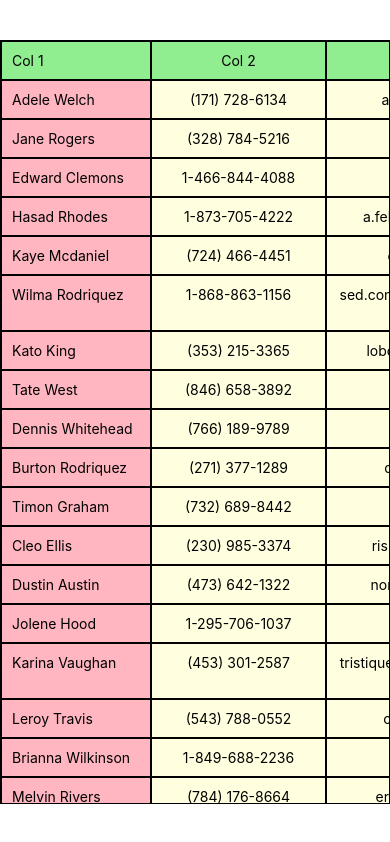
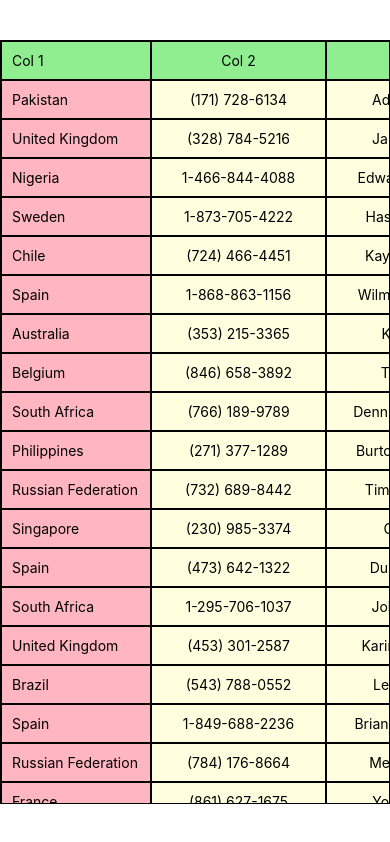
Before and after one commit to DrewIndeed/react-native-projects, a React Native app in the folder freezable-table/: screen / in a window 390 px wide. Built offline with nearby package versions, Linux system fonts and the light colour scheme.

Commit message:
117: refactor: add key attribute for column objects
- ISSUE: long text will push content to jump to next line

```diff
--- a/freezable-table/App.tsx
+++ b/freezable-table/App.tsx
@@ -2,25 +2,6 @@ import { View, StyleSheet } from 'react-native';
 import testData from './testData.js';
 import FreezableTable from './FreezableTable';
 
-/**
- interface FreezableTableProps {
-  data: object[];               REQUIRED, array of objects with consistent number of keys
-  defaultWidth: number;         REQUIRED, fallback width if column width is not defined
-  columns: Column[];            REQUIRED, array of objects
-
-  freezeColNum?: number;        OPTIONAL, desc: number of freeze column from left to right, default = 0
-  freezeHeaderNum?: number;     OPTIONAL, desc: number of freeze header from top to bottom, default = 0
-
-  mainContainerStyles?: object;
-  freezeRowStyles?: object;
-  freezeColStyles?: object;
-  bodyStyles?: object;
-
-  capHeader? boolean;           OPTIONAL, if capHeader AND upperHeader are set, header will be UPPERCASE
-  upperHeader? boolean;
-  innerBorderWidth?: number;
-}
-*/
 export default function App() {
   return (
     <View style={styles.container}>
@@ -31,28 +12,25 @@ export default function App() {
           {
             width: 150,
             header: 'Col 1',
+            key: 'country',
           },
           {
             width: 175,
             header: 'Col 2',
-          },
-          {
-            width: 275,
-            header: 'Col 3',
-          },
-          {
-            width: 300,
-            header: 'Col 4',
+            key: 'phone',
           },
           {
             width: 175,
-            header: 'Col 5',
+            header: 'Col 3',
+            key: 'name',
           },
         ]}
-
-        // freezeColNum={1}
-        // freezeRowNum={0}
-
+        cellRenderer={(key, value, row) => {
+          console.log('cellrenderer', key, value, row);
+          return value;
+        }}
+        freezeColNum={0}
+        freezeRowNum={0}
         mainContainerStyles={{
           marginVertical: 40,
           borderWidth: 1,
--- a/freezable-table/FreezableTable.tsx
+++ b/freezable-table/FreezableTable.tsx
@@ -23,19 +23,16 @@ function capitalizeWords(targetStr: string) {
 }
 
 // get a limited number of obj data
-function sliceDataObj(targetObj: object, limit: number) {
+function sliceDataObj(targetObj: object, limit: number, columnKeys: string[]) {
   // if there is no limit return the whole obj
   if (limit === 0) return targetObj;
-
-  // slice entries array of targetObj
-  const slicedEntries = Object.entries(targetObj).slice(0, limit);
 
   // create new obj container after filtering
   let filterObjContainer: { [key: string]: string } = {};
 
   // populate new obj data
-  slicedEntries.map((entry: [string, string]) => {
-    filterObjContainer[entry[0] as keyof object] = entry[1];
+  columnKeys.map((colKey: string) => {
+    filterObjContainer[colKey] = targetObj[colKey as keyof object];
   });
 
   // return new obj
@@ -45,14 +42,16 @@ function sliceDataObj(targetObj: object, limit: number) {
 /* TYPE HANDLING*/
 type Column = {
   width?: number;
-  header?: string | number;
+  header: string | number;
+  key: string;
 };
+
 interface FreezableTableProps {
   data: object[];
   defaultWidth: number;
-
   columns: Column[];
 
+  cellRenderer?: (key: any, value: any, row: any) => string;
   freezeColNum?: number;
   freezeRowNum?: number;
 
@@ -70,6 +69,7 @@ export default function FreezableTable({
   data,
   defaultWidth,
   columns,
+  cellRenderer,
   freezeColNum,
   freezeRowNum,
   mainContainerStyles,
@@ -202,6 +202,11 @@ export default function FreezableTable({
   const headerOffsetX = useRef(new Animated.Value(0)).current;
   const freezeColOffsetY = useRef(new Animated.Value(0)).current;
 
+  const columnKeys: string[] = [];
+  columns.map((col) => {
+    columnKeys.push(col.key);
+  });
+
   // accumulate width values if freezeColNum is defined
   let accWidth = defaultWidth;
 
@@ -250,7 +255,11 @@ export default function FreezableTable({
   if (freezeRowNum && headerRowDataFrame.length <= data.length - 1) {
     for (let i = 0; i < freezeRowNum - 1; i++) {
       const extraHeaderData: string[] = Object.values(
-        sliceDataObj(data[headerRowDataFrame.length - 1], headers.length)
+        sliceDataObj(
+          data[headerRowDataFrame.length - 1],
+          columns.length,
+          columnKeys
+        )
       );
 
       headerRowDataFrame.push([...extraHeaderData]);
@@ -335,14 +344,18 @@ export default function FreezableTable({
     rowOrder,
     hidden,
   }: {
-    dataItem: object;
+    dataItem: { [key: string]: any };
     rowOrder: number;
     hidden?: boolean;
   }) => {
     // generate data row cells content based on data
     const dataRowContainer: string[] = [];
-    Object.keys(dataItem).forEach((key: string) => {
-      dataRowContainer.push(dataItem[key as keyof object]);
+    columnKeys.forEach((key: string) => {
+      if (cellRenderer) {
+        dataRowContainer.push(cellRenderer(key, dataItem[key], dataItem));
+      } else {
+        dataRowContainer.push('Empty');
+      }
     });
 
     // styles container for first and following cells
@@ -478,7 +491,7 @@ export default function FreezableTable({
                     key={`data-row-${
                       freezeRowNum ? idx + (freezeRowNum - 1) : idx
                     }-hidden`}
-                    dataItem={sliceDataObj(item, headers.length)}
+                    dataItem={sliceDataObj(item, columns.length, columnKeys)}
                     rowOrder={freezeRowNum ? idx + (freezeRowNum - 1) : idx}
                     hidden
                   />
@@ -541,7 +554,7 @@ export default function FreezableTable({
                     key={`data-row-${
                       freezeRowNum ? idx + (freezeRowNum - 1) : idx
                     }-scrollable`}
-                    dataItem={sliceDataObj(item, headers.length)}
+                    dataItem={sliceDataObj(item, columns.length, columnKeys)}
                     rowOrder={freezeRowNum ? idx + (freezeRowNum - 1) : idx}
                     hidden={false}
                   />
@@ -607,7 +620,7 @@ export default function FreezableTable({
                       key={`data-row-${
                         freezeRowNum ? idx + (freezeRowNum - 1) : idx
                       }-hidden`}
-                      dataItem={sliceDataObj(item, headers.length)}
+                      dataItem={sliceDataObj(item, columns.length, columnKeys)}
                       rowOrder={freezeRowNum ? idx + (freezeRowNum - 1) : idx}
                       hidden
                     />
@@ -670,7 +683,7 @@ export default function FreezableTable({
                       key={`data-row-${
                         freezeRowNum ? idx + (freezeRowNum - 1) : idx
                       }-scrollable`}
-                      dataItem={sliceDataObj(item, headers.length)}
+                      dataItem={sliceDataObj(item, columns.length, columnKeys)}
                       rowOrder={freezeRowNum ? idx + (freezeRowNum - 1) : idx}
                       hidden={false}
                     />
```
